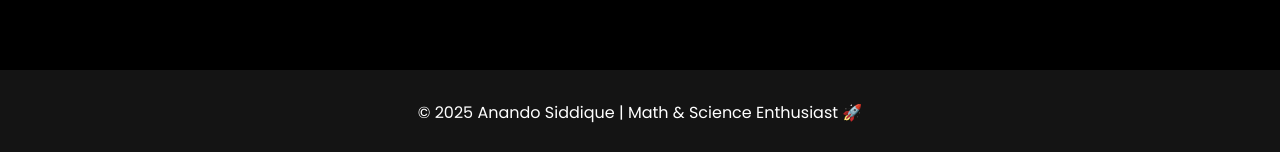
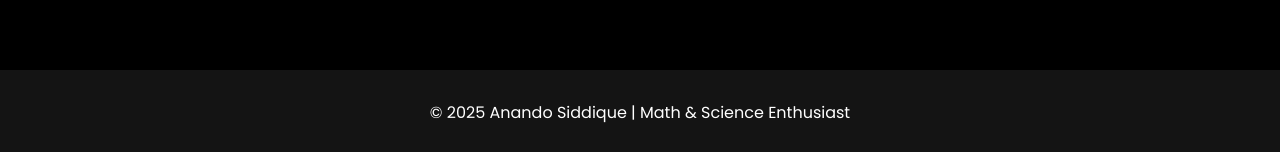
Before and after one commit to anandosiddiquee/index, a plain HTML site: page index.html in a window 1280 px wide. Shown: the part 2092-2244 px from the top of the page. Drawn offline with Linux system fonts and the light colour scheme.

Commit message:
index.html

```diff
--- a/index.html
+++ b/index.html
@@ -22,14 +22,13 @@
 html{scroll-behavior:smooth}
 body{background:var(--bg);color:var(--text);overflow-x:hidden;transition:0.5s}
 
-/* CANVAS */
 canvas{
   position:fixed;
   inset:0;
   z-index:-1;
 }
 
-/* NAV */
+
 nav{
   position:fixed;
   top:0;width:100%;
@@ -46,7 +45,6 @@ nav{
 }
 nav a{color:var(--text);margin:0 12px;text-decoration:none;transition:0.5s}
 
-/* HERO */
 header{
   min-height:100vh;
   display:flex;
@@ -78,11 +76,10 @@ header{
 }
 .typing{margin-top:15px;font-size:1.4rem;color:var(--accent);min-height:40px;transition:0.5s}
 
-/* SECTIONS */
+
 section{padding:90px 10%}
 h2{text-align:center;font-size:2.5rem;color:var(--accent);margin-bottom:50px;transition:0.5s}
 
-/* CARDS */
 .cards{
   display:grid;
   grid-template-columns:repeat(auto-fit,minmax(260px,1fr));
@@ -102,7 +99,6 @@ h2{text-align:center;font-size:2.5rem;color:var(--accent);margin-bottom:50px;tra
   box-shadow:0 0 30px rgba(0,102,255,.5);
 }
 
-/* FOOTER */
 footer{text-align:center;padding:30px;background:var(--card);transition:0.5s}
 </style>
 </head>
@@ -162,10 +158,9 @@ footer{text-align:center;padding:30px;background:var(--card);transition:0.5s}
 </div>
 </section>
 
-<footer>© 2025 Anando Siddique | Math & Science Enthusiast 🚀</footer>
+<footer>© 2025 Anando Siddique | Math & Science Enthusiast </footer>
 
 <script>
-/* TYPING EFFECT */
 const texts=["Math Enthusiast","Physics Explorer","Problem Solver","MBBS Student"];
 let ti=0,tj=0,el=document.getElementById("typing");
 (function type(){
@@ -178,13 +173,11 @@ function erase(){
  else{ti=(ti+1)%texts.length;setTimeout(type,300)}
 }
 
-/* THEME TOGGLE */
 document.getElementById("mode").onclick=()=>{
   document.body.classList.toggle("light");
   document.getElementById("mode").textContent = document.body.classList.contains("light") ? "☀️" : "🌙";
 };
 
-/* BACKGROUND PARTICLES + MATH SYMBOLS */
 const canvas=document.getElementById("bg"),ctx=canvas.getContext("2d");
 function resize(){canvas.width=innerWidth;canvas.height=innerHeight}
 resize();addEventListener("resize",resize);
```
